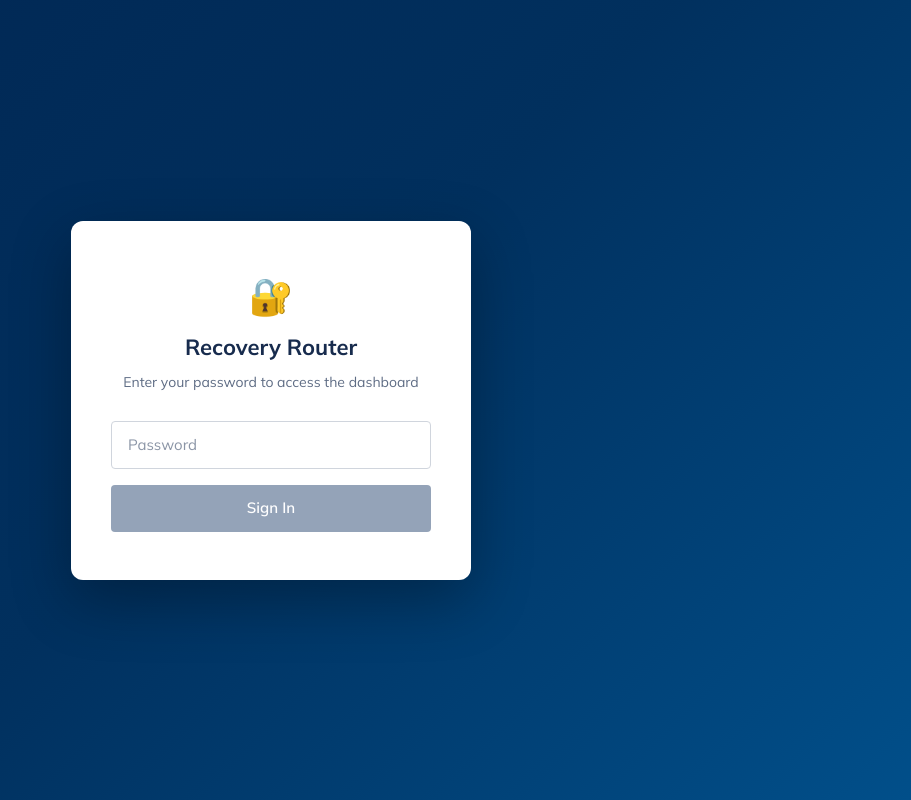
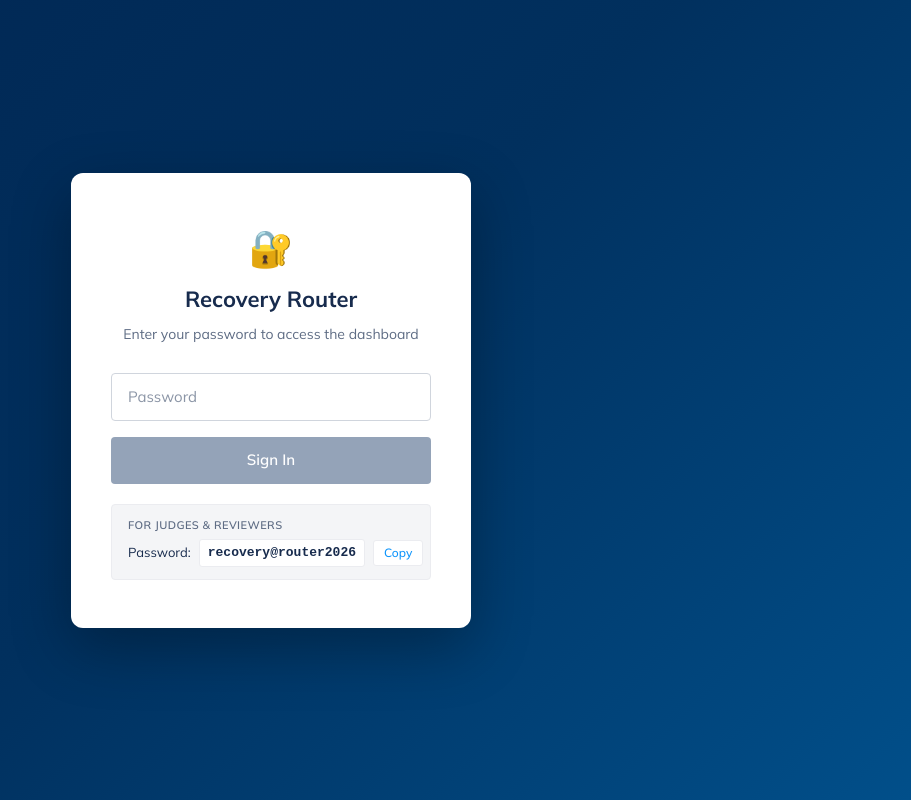
Before and after one commit to albertabishek/Recovery-Router, a React (Vite) app in the folder frontend/: page / in a window 1280 px wide. Shown: the whole page, without its empty margins (369-1280 px from the left). Built offline with nearby package versions, Linux system fonts and the light colour scheme; no server answers.

Commit message:
Add judge login hint and test card copy button
- Show password with copy button on login page for reviewers
- Add copy button for Razorpay test card number in simulator

```diff
--- a/frontend/src/App.jsx
+++ b/frontend/src/App.jsx
@@ -95,6 +95,31 @@ function LoginPage({ onLogin }) {
         >
           {loading ? 'Signing in...' : 'Sign In'}
         </button>
+        <div style={{
+          marginTop: 20, padding: '12px 16px', background: '#f4f5f7', borderRadius: 4,
+          border: '1px solid #ebecf0', textAlign: 'left',
+        }}>
+          <div style={{ fontSize: 11, fontWeight: 600, color: '#5e6c84', textTransform: 'uppercase', letterSpacing: '0.04em', marginBottom: 6 }}>
+            For Judges & Reviewers
+          </div>
+          <div style={{ fontSize: 13, color: '#172b4d', display: 'flex', alignItems: 'center', gap: 8 }}>
+            <span>Password:</span>
+            <code style={{ background: '#fff', padding: '3px 8px', borderRadius: 3, border: '1px solid #ebecf0', fontFamily: 'monospace', fontSize: 13, fontWeight: 600, userSelect: 'all' }}>
+              recovery@router2026
+            </code>
+            <button
+              type="button"
+              onClick={(e) => { e.preventDefault(); navigator.clipboard.writeText('recovery@router2026'); e.currentTarget.textContent = 'Copied!' ; setTimeout(() => e.currentTarget.textContent = 'Copy', 1500) }}
+              style={{
+                padding: '3px 10px', fontSize: 12, fontWeight: 500,
+                background: '#fff', border: '1px solid #ebecf0', borderRadius: 3,
+                cursor: 'pointer', color: '#0D94FB', fontFamily: 'inherit',
+              }}
+            >
+              Copy
+            </button>
+          </div>
+        </div>
       </form>
     </div>
   )
--- a/frontend/src/components/SimulatorPage.jsx
+++ b/frontend/src/components/SimulatorPage.jsx
@@ -468,7 +468,19 @@ function LivePaymentSection({ customer, onResult }) {
           </button>
 
           <div style={{ fontSize: 12, color: '#5e6c84', lineHeight: 1.5 }}>
-            <strong>Test cards:</strong> Use any card number like <code style={{ background: '#f4f5f7', padding: '1px 4px', borderRadius: 3 }}>4111 1111 1111 1111</code> with any future expiry and CVV.
+            <strong>Test card:</strong>{' '}
+            <code style={{ background: '#f4f5f7', padding: '2px 6px', borderRadius: 3, fontWeight: 600, fontSize: 13, userSelect: 'all' }}>4111 1111 1111 1111</code>
+            <button
+              onClick={(e) => { navigator.clipboard.writeText('4111111111111111'); e.currentTarget.textContent = 'Copied!'; setTimeout(() => { if (e.target) e.target.textContent = 'Copy' }, 1500) }}
+              style={{
+                marginLeft: 6, padding: '2px 8px', fontSize: 11, fontWeight: 500,
+                background: '#fff', border: '1px solid #ebecf0', borderRadius: 3,
+                cursor: 'pointer', color: '#0D94FB', fontFamily: 'inherit', verticalAlign: 'middle',
+              }}
+            >
+              Copy
+            </button>
+            {' '}· Any future expiry · Any CVV.
             In test mode, Razorpay lets you choose to succeed or fail the payment.
           </div>
         </div>
```
